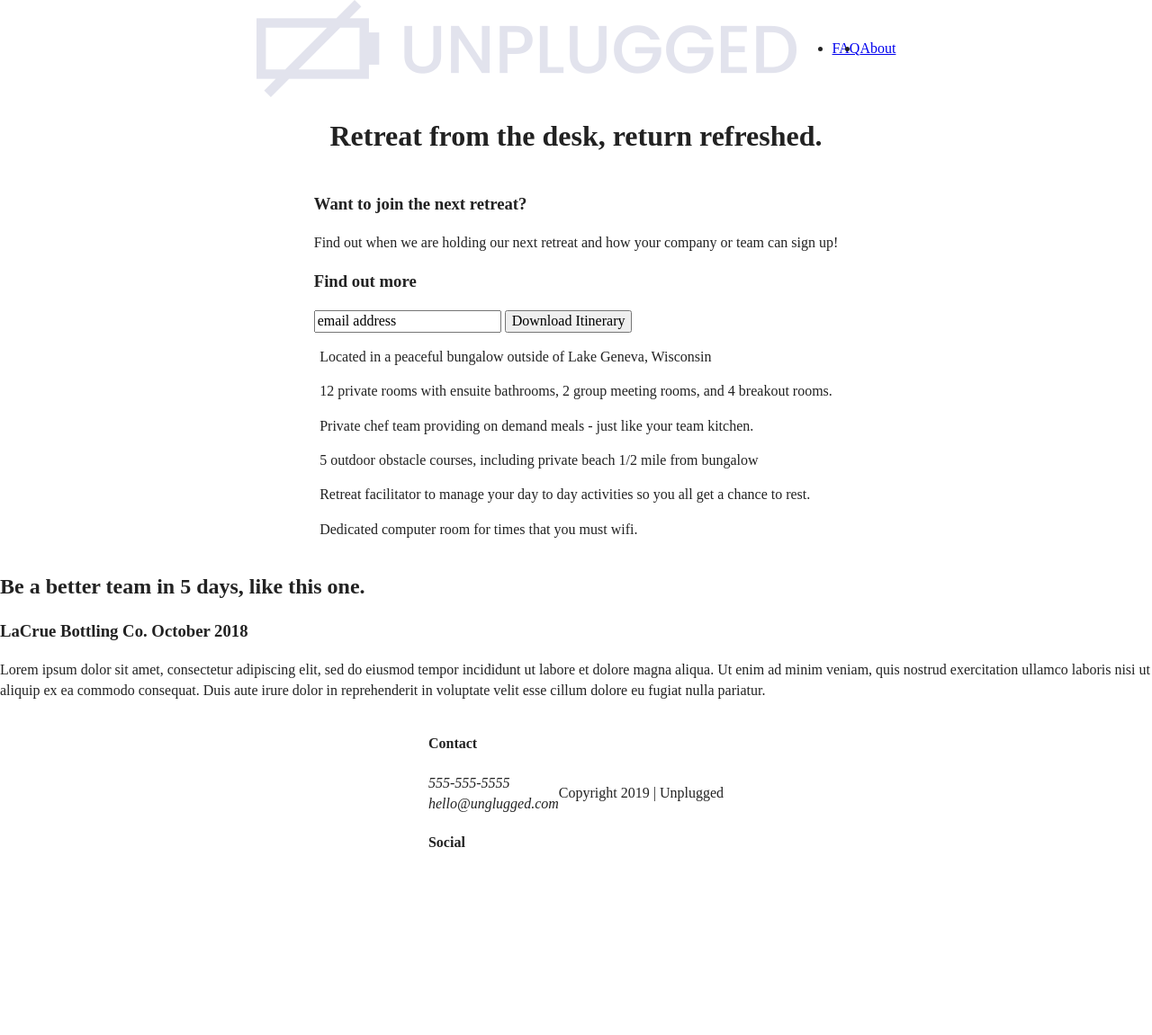
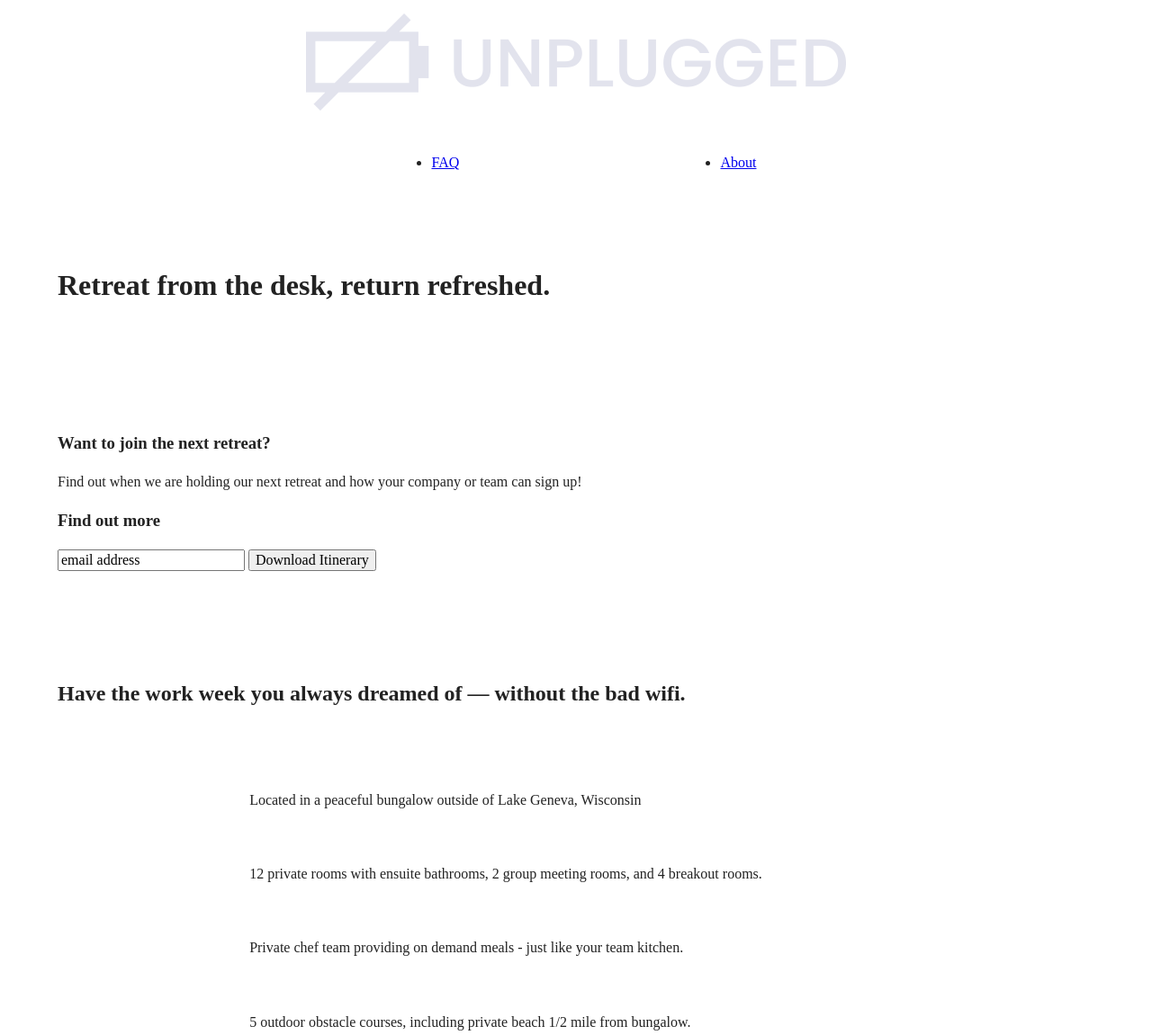
Before and after one commit to Elena-A-13/unplugged-retreat, a website: page index.html in a window 1280 px wide. Shown: the top 1151 px of the page at 90% size. Before the commit the page ends 970 px from the top, so only its background shows below. Drawn offline with Linux system fonts and the light colour scheme.

Commit message:
Modified styles with margins and padding

```diff
--- a/css/main.css
+++ b/css/main.css
@@ -84,6 +84,11 @@ textarea {
 }
 
               /**** Base styles ****/
+.content-wrapper {
+    width: 90%;
+    margin: 50px 0;
+}
+
 header,
 footer {
   display: flex;
@@ -92,11 +97,22 @@ footer {
   flex-flow: row wrap;
 }
 
+header {
+  padding: 15px 0;
+}
+
 header .content-wrapper {
   display: flex;
   justify-content: center;
   align-items: center;
   flex-flow: row wrap;
+  margin: 0;
+}
+
+.header-divider {
+  width: 100%;
+  height: 1px;
+  margin: 10px 0 20px 0;
 }
 
 header nav {
@@ -104,13 +120,31 @@ header nav {
   justify-content: center;
   align-items: center;
   flex-flow: row wrap;
+  width: 60%;
 }
 
 header nav ul {
   display: flex;
   justify-content: space-around;
+  width: 100%;
 }
 
+footer {
+  flex-direction: column;
+}
+
+footer p {
+  margin: 0;
+}
+
+footer .contact {
+  margin: 50px;
+}
+
+footer .content-wrapper {
+  width: 55%;
+  margin: 50px 0;
+}
 footer .social-icons {
   display: flex;
   justify-content: space-around;
@@ -122,6 +156,11 @@ footer .social-icons p {
   justify-content: center;
   align-items: center;
 }
+
+footer .copyright {
+  margin: 20px 0;
+}
+
 
               /**** Mobile - Homepage ****/
 
@@ -144,6 +183,15 @@ aside {
   flex-flow: row wrap;
 }
 
+.features h2 {
+  margin-bottom: 60px;
+}
+
+.features article {
+  width: 63%;
+  margin: 30px 0;
+}
+
 .features .feature-items {
   display: flex;
   justify-content: center;
@@ -151,10 +199,23 @@ aside {
   flex-flow: row wrap;
 }
 
+.features p {
+  margin: 0;
+}
+
 .reviews {
   display: flex;
   justify-content: center;
   flex-flow: row wrap;
+}
+
+.reviews h2 {
+  width: 40px;
+}
+
+.reviews h3 {
+  width: 55%;
+  margin: 20px 0;
 }
 
             /**** About page ****/
@@ -173,6 +234,10 @@ aside {
   justify-content: center;
 }
 
+.content-content p {
+  margin: 0%
+}
+
             /**** FAQ page ****/
 
 .faq {
@@ -183,10 +248,19 @@ aside {
 }
 
 .faq .content-wrapper {
+  margin: 50px 0 0 0;
   display: flex;
   justify-content: center;
   align-items: center;
   flex-flow: row wrap;
+}
+
+.faq h2 {
+  margin-bottom: 40px;
+}
+
+.faq-content {
+  margin-bottom: 50px;
 }
 /* ==========================================================================
    Helper classes
--- a/index.html
+++ b/index.html
@@ -16,8 +16,8 @@
   <link rel="apple-touch-icon" href="icon.png">
   <!-- Place favicon.ico in the root directory -->
 
-  <link rel="stylesheet" href="../css/normalize.css">
-  <link rel="stylesheet" href="../css/main.css">
+  <link rel="stylesheet" href="css/normalize.css">
+  <link rel="stylesheet" href="css/main.css">
 
   <meta name="theme-color" content="#fafafa">
 </head>
@@ -42,6 +42,7 @@
         <h1>Retreat from the desk, return refreshed.</h1>
       </div>
     </section>
+
     <aside>
       <div class="content-wrapper">
         <div class="form-description">
@@ -58,6 +59,8 @@
 
     <section class="features">
       <div class="content-wrapper">
+        <h2>Have the work week you always dreamed of — without the bad wifi.</h2>
+        <div class="feature-items">
           <article>
             <p class="fontawesome-icon"></p>
             <p class="features-item-description">Located in a peaceful bungalow outside of Lake Geneva, Wisconsin</p>
@@ -72,7 +75,7 @@
           </article>
           <article>
             <p class="footstep-icon"></p>
-          <p class="outdoor-activities">5 outdoor obstacle courses, including private beach 1/2 mile from bungalow</p>
+            <p class="outdoor-activities">5 outdoor obstacle courses, including private beach 1/2 mile from bungalow.</p>
           </article>
           <article>
             <p class="smiley-icon"></p>
@@ -82,6 +85,7 @@
             <p class="wifi-icon"></p>
             <p class="internet">Dedicated computer room for times that you must wifi.</p>
           </article>
+        </div>
       </div>
     </section>
 
@@ -126,9 +130,9 @@
     </div>
   </footer>
 
-  <script src="../js/vendor/modernizr-3.11.2.min.js"></script>
-  <script src="../js/plugins.js"></script>
-  <script src="../js/main.js"></script>
+  <script src="js/vendor/modernizr-3.11.2.min.js"></script>
+  <script src="js/plugins.js"></script>
+  <script src="js/main.js"></script>
 
   <!-- Google Analytics: change UA-XXXXX-Y to be your site's ID. -->
   <script>
```
Lines whose indentation alone changed are shown as unchanged.
